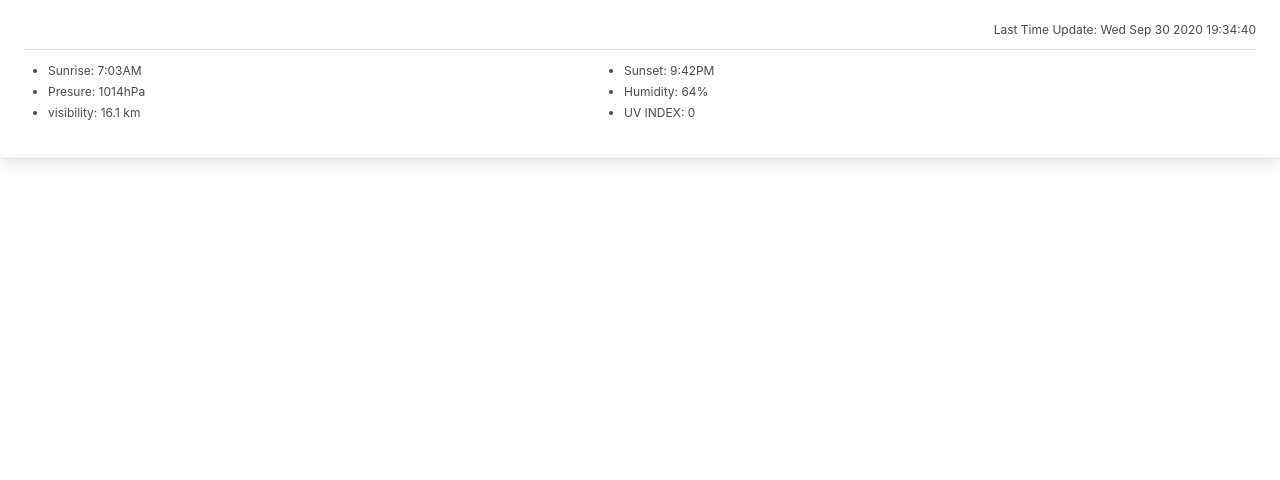
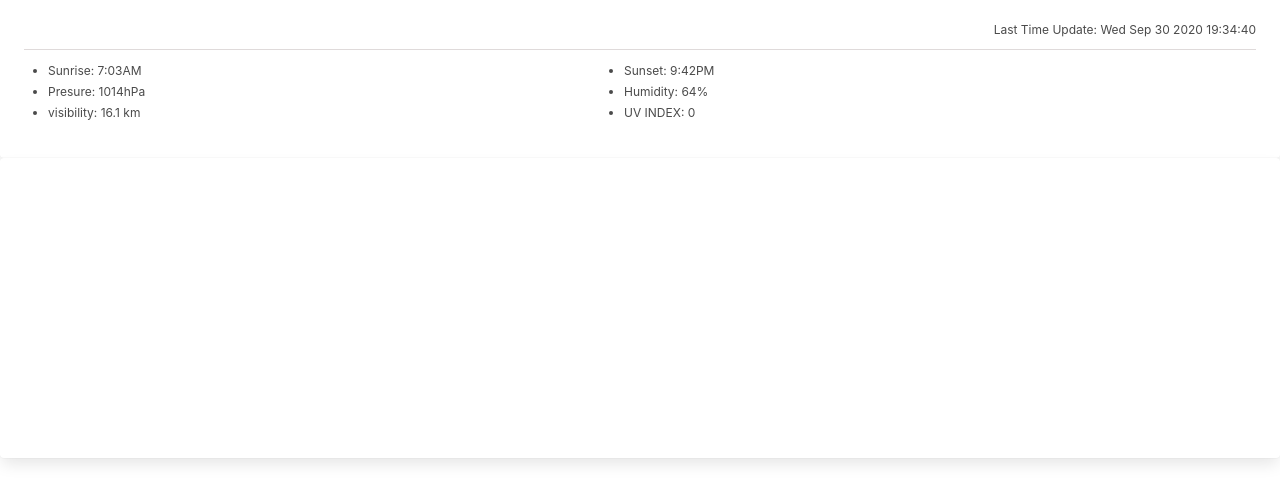
Before and after one commit to li000592/Weather-Web-App, a website with bundled scripts: page index.html in a window 1280 px wide. Shown: the part 320-800 px from the top of the page. Built offline with nearby package versions, Linux system fonts and the light colour scheme; no server answers.

Commit message:
almost finish

```diff
--- a/main.css
+++ b/main.css
@@ -27,4 +27,13 @@
 .buttons {
     display: flex;
     flex-direction: row-reverse;
+
+
 }
+body {
+    height: 100vh;
+    min-height: 100vh;
+}
+#hourlyOrDaily {
+    height: 300px;
+}
```
